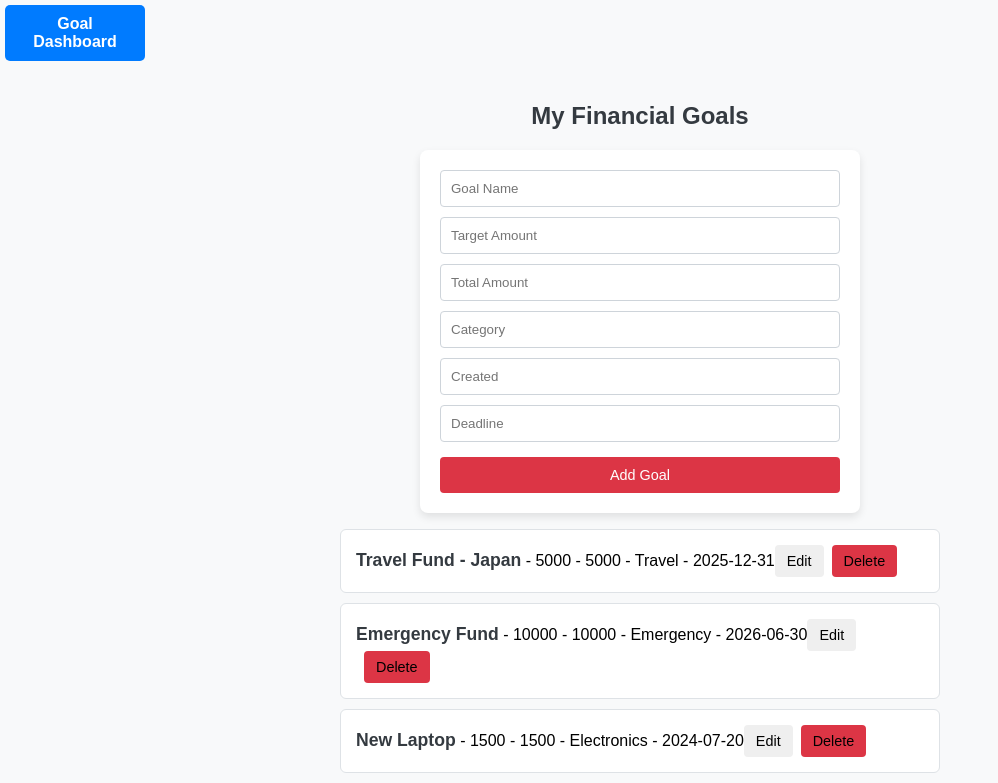
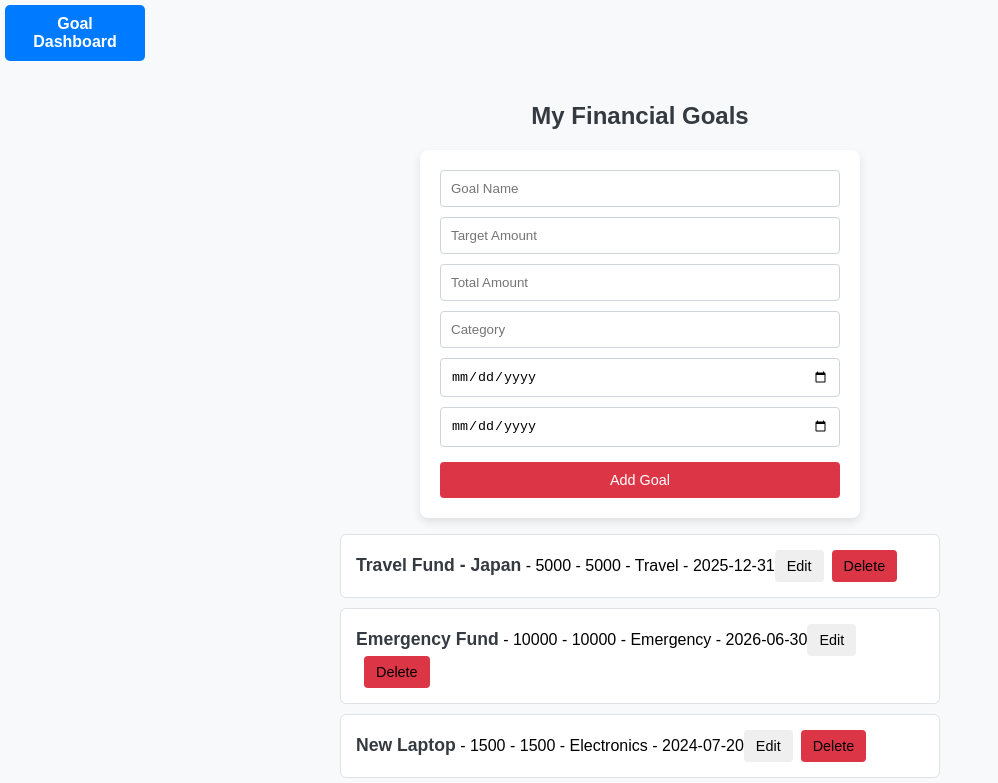
Before and after one commit to PaulMakoriMachuka/Smart-Goal-Planner, a React (Vite) app: page / in a window 1280 px wide. Shown: the top 783 px of the page, without its empty margins (0-998 px from the left). Built offline with nearby package versions, Linux system fonts and the light colour scheme; data requests are answered from the project's data file.

Commit message:
Update Table.jsx

```diff
--- a/src/Table.jsx
+++ b/src/Table.jsx
@@ -68,8 +68,8 @@ function GoalForm({ onAddGoal }) {
       <input name="targetAmount" value={formData.targetAmount} onChange={handleChange} placeholder="Target Amount" />
       <input name="totalAmount" value={formData.targetAmount} onChange={handleChange} placeholder="Total Amount" />
       <input name="category" value={formData.category} onChange={handleChange} placeholder="Category" />
-      <input name="created" value={formData.deadline} onChange={handleChange} placeholder="Created" />
-      <input name="deadline" value={formData.deadline} onChange={handleChange} placeholder="Deadline" />
+      <input type="date"  name="created" value={formData.deadline} onChange={handleChange} placeholder="Created" />
+      <input type="date" name="deadline" value={formData.deadline} onChange={handleChange} placeholder="Deadline" />
       <button type="submit">Add Goal</button>
     </form>
   );
```
